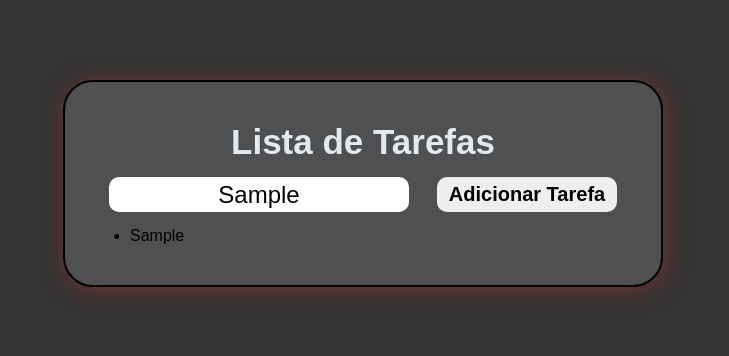
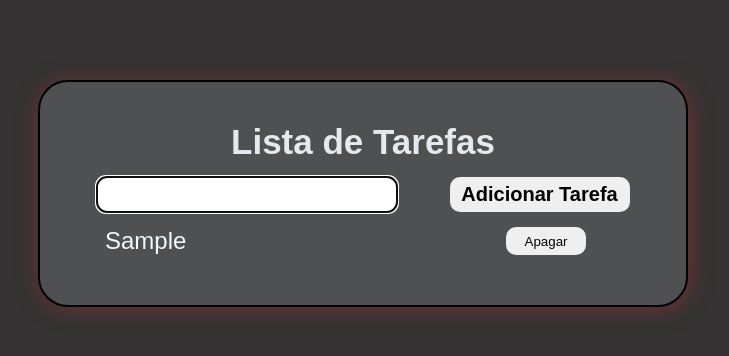
Before and after one commit to VitorRiboli/listaTarefas, a plain HTML site: page index.html in a window 1280 px wide. Both pictures are taken after typing "Sample" into the empty fields and a click on the button "Adicionar Tarefa". Shown: the whole page, without its empty margins (277-1006 px from the left). Drawn offline with Linux system fonts and the light colour scheme.

Commit message:
remove button

```diff
--- a/app.js
+++ b/app.js
@@ -15,10 +15,26 @@ addTarefa.addEventListener('keypress', function(e) {
     }
 });
 
+function limpaInput() {
+    addTarefa.value = ''
+    addTarefa.focus();
+}
+
 function criaTarefa(textoInput) {
     const li = criaLi(); //este li so pertence ao escopo dessa função
     li.innerHTML = textoInput;
     tarefas.appendChild(li); //adiciona o li dentro da class='tarefas'
+    limpaInput(); //uando termina de add a tarefa limpa
+    criaBotaoApagar(li);
+}
+
+function criaBotaoApagar(li) {
+    li.innerHTML += ' ';
+    const botaoApagar = document.createElement('button'); //criando um botao para apagar as tarefas
+    botaoApagar.innerHTML = 'Apagar';
+    //botaoApagar.classList.add('apagar'); //poderia adicionar uma classe assim.
+    botaoApagar.setAttribute('class', 'apagar') //esse codigo seta um atributo do tipo class = 'apagar'
+    li.appendChild(botaoApagar);  //adicionando o botao no li
 
 }
 
@@ -27,3 +43,12 @@ btnTarefa.addEventListener('click', function(e) {
     if (!addTarefa.value) return; //se o campo estiver vazio nao retorna nada.
     criaTarefa(addTarefa.value) //quando clica no botao, pega o texto ue está no inpuit da tarefa e joga para a função criarTarefa
 })
+
+document.addEventListener('click', function(e) {
+    const el = e.target;
+
+    if (el.classList.contains('apagar')) { //se esse botao tem a class 'apagar' e ele que eu quero
+        el.parentElement.remove(); //remove o pai do botao
+    }
+
+});
--- a/style.css
+++ b/style.css
@@ -12,7 +12,7 @@ body {
 }
 
 .container {
-    width: 600px;
+    width: 650px;
     background-color: rgb(78, 80, 82);
     margin-top: 80px;
     padding: 40px 30px;
@@ -61,3 +61,19 @@ body {
     flex-direction: column;
     margin-left: 35px;
 }
+
+.tarefas li {
+    display: flex;
+    justify-content: space-between;
+    margin-bottom: 10px;
+    color: aliceblue;
+    font-size: 24px;
+    font-weight: 500;
+}
+
+.apagar {
+    width: 80px;
+    margin-right: 70px;
+    border-radius: 10px;
+    border: none;
+}
```
